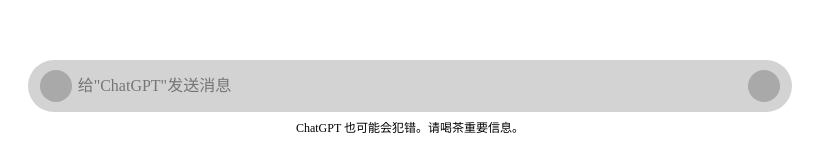
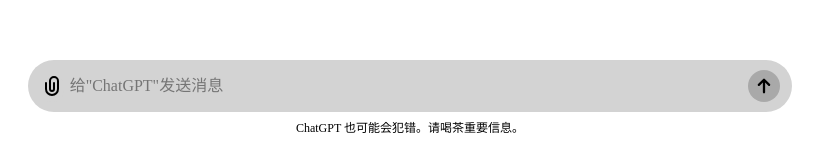
Before and after one commit to ultracold273/ultracold273.github.io, a Gatsby site: page /chat in a window 1280 px wide. Shown: the part 648-797 px from the top of the page, 230-1050 px from the left. Built offline with nearby package versions, Linux system fonts and the light colour scheme; Gatsby itself is replaced by a stand-in of ours.

Commit message:
add the svg files

```diff
--- a/gatsby-config.ts
+++ b/gatsby-config.ts
@@ -41,6 +41,9 @@ const config: GatsbyConfig = {
         path: `${__dirname}/content/assets`,
         name: `assets`,
       },
+    },
+    {
+      resolve: `gatsby-plugin-svgr`,
     }
   ],
 }
--- a/package.json
+++ b/package.json
@@ -15,10 +15,12 @@
     "@emotion/core": "^11.0.0",
     "@emotion/react": "^11.4.0",
     "@emotion/styled": "^11.3.0",
+    "@svgr/webpack": "^8.1.0",
     "gatsby": "^5.13.0",
     "gatsby-plugin-emotion": "^8.13.0",
     "gatsby-plugin-image": "^3.13.0",
     "gatsby-plugin-sharp": "^5.13.0",
+    "gatsby-plugin-svgr": "^3.0.0-beta.0",
     "gatsby-remark-copy-linked-files": "^6.13.0",
     "gatsby-remark-images": "^7.13.0",
     "gatsby-remark-prismjs": "^7.13.0",
--- a/src/components/Chat/InputBar.tsx
+++ b/src/components/Chat/InputBar.tsx
@@ -2,6 +2,9 @@ import React from 'react'
 import styled from '@emotion/styled'
 
 import DisplayText from '../../i18n/string.json'
+
+import { ReactComponent as AttachmentIcon } from '../../resources/attachment.svg'
+import { ReactComponent as ArrowIcon } from '../../resources/arrow.svg'
 
 const Wrapper = styled.div`
     display: flex;
@@ -18,12 +21,12 @@ const FlexContainer = styled.div`
 `
 
 const FileUploadPlaceHolder = styled.div`
-    height: 32px;
-    width: 32px;
+    // height: 32px;
+    // width: 32px;
     margin-left: 6px;
     margin-bottom: 4px;
     border-radius: 9999px;
-    background-color: darkgray;
+    background-color: lightgray;
 `
 
 const Input = styled.textarea`
@@ -50,6 +53,8 @@ const SendButton = styled.button`
     border-width: 0px;
     border-radius: 9999px;
     background-color: darkgray;
+    padding-block: 0px;
+    padding-inline: 0px;
 `
 
 const InputBar = () => {
@@ -63,9 +68,13 @@ const InputBar = () => {
         <>
             <Wrapper>
                 <FlexContainer>
-                    <FileUploadPlaceHolder />
+                    <FileUploadPlaceHolder>
+                        <AttachmentIcon />
+                    </FileUploadPlaceHolder>
                     <Input rows={1} placeholder={DisplayText.input_placeholder} onInput={handleInput} />
-                    <SendButton />
+                    <SendButton>
+                        <ArrowIcon />
+                    </SendButton>
                 </FlexContainer>
             </Wrapper>
         </>
--- a/src/pages/chat.tsx
+++ b/src/pages/chat.tsx
@@ -5,8 +5,6 @@ import { PageProps } from 'gatsby'
 import Layout from '../components/Layout'
 import Disclaimer from '../components/Chat/Disclaimer'
 import InputBar from '../components/Chat/InputBar'
-
-// import send from '../../static/arrow.svg'
 
 const backgroundColor = '#f5f5f5'
 
--- /dev/null
+++ b/src/svg.d.ts
@@ -0,0 +1,6 @@
+declare module "*.svg" {
+    import * as React from 'react'
+    export const ReactComponent: React.FC<React.SVGProps<SVGSVGElement> & { title?: string }>
+    const src: string
+    export default src
+}
```
Also changed, not shown: src/resources/arrow.svg (added), src/resources/attachment.svg (added), 1 other file.
